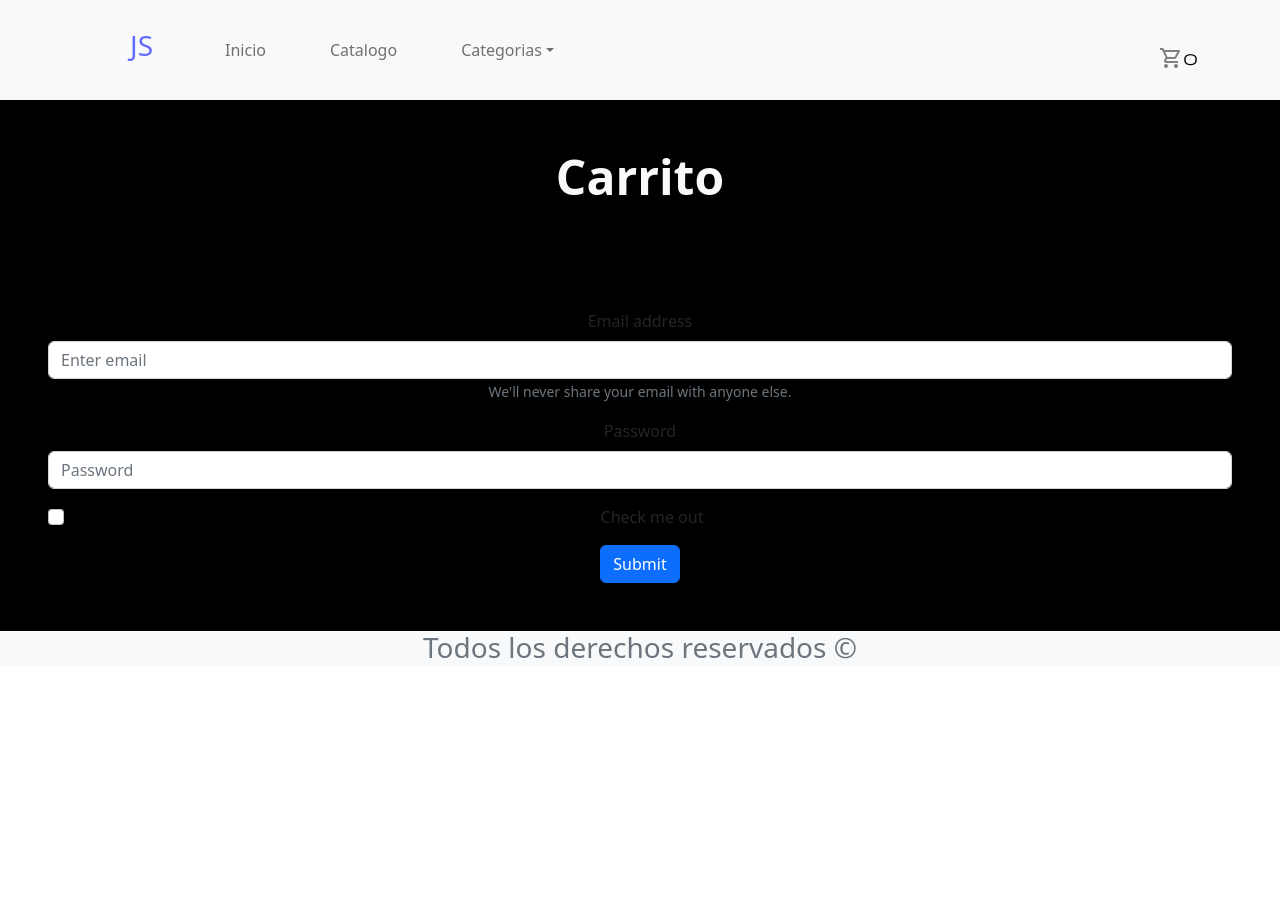
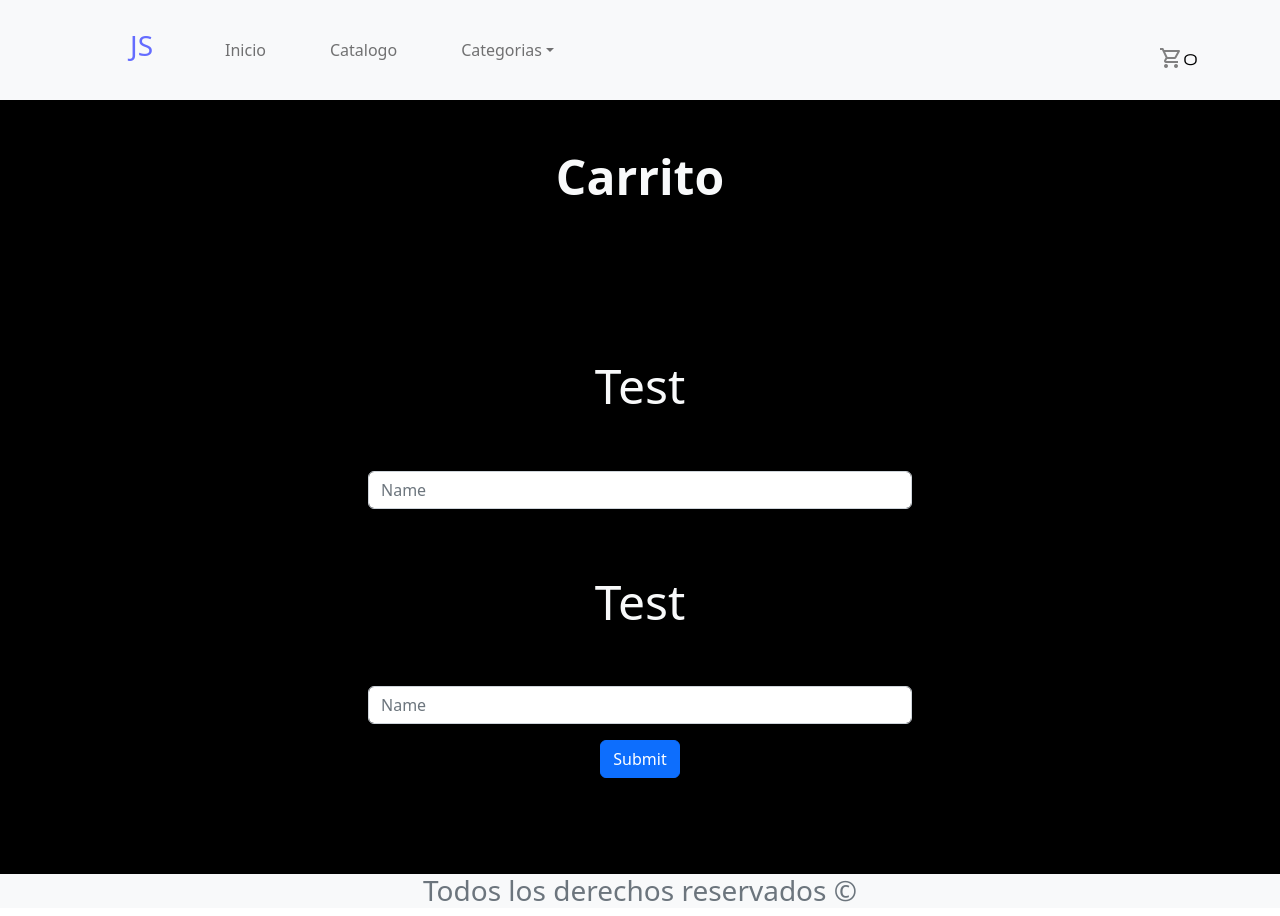
Before and after one commit to julian0072/Carrito-Julian-Slongo-React, a React (Vite) app: page /Cart in a window 1280 px wide. Before the commit the page ends 800 px from the top, so only its background shows below. Built offline with nearby package versions, Linux system fonts and the light colour scheme.

Commit message:
cambios carrito

```diff
--- a/src/components/CartContent.jsx
+++ b/src/components/CartContent.jsx
@@ -7,23 +7,24 @@ function BasicExample() {
   return (
     <>
       <h2 className="display-5 fw-bold text-light py-5">Carrito</h2>
-      <div className="container-fluid p-5 ">
-        <Form>
-          <Form.Group className="mb-3" controlId="formBasicEmail">
-            <Form.Label>Email address</Form.Label>
-            <Form.Control type="email" placeholder="Enter email" />
-            <Form.Text className="text-muted">
-              We'll never share your email with anyone else.
-            </Form.Text>
+      <div className="container-fluid p-5 w-50 ">
+        <Form className="pb-5">
+          <Form.Group
+            className="mb-3 text-light fw-bold"
+            controlId="formBasicEmail"
+          >
+            <Form.Label className="py-5 display-5">Test</Form.Label>
+            <Form.Control type="name" placeholder="Name" />
           </Form.Group>
 
-          <Form.Group className="mb-3" controlId="formBasicPassword">
-            <Form.Label>Password</Form.Label>
-            <Form.Control type="password" placeholder="Password" />
+          <Form.Group
+            className="mb-3 text-light fw-bold"
+            controlId="formBasicPassword"
+          >
+            <Form.Label className="py-5 display-5">Test</Form.Label>
+            <Form.Control type="name" placeholder="Name" />
           </Form.Group>
-          <Form.Group className="mb-3" controlId="formBasicCheckbox">
-            <Form.Check type="checkbox" label="Check me out" />
-          </Form.Group>
+
           <Button variant="primary" type="submit">
             Submit
           </Button>
```
